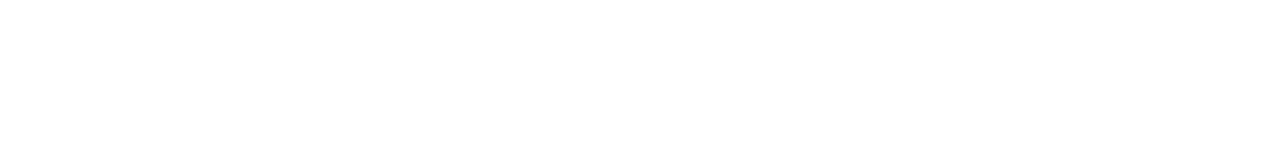
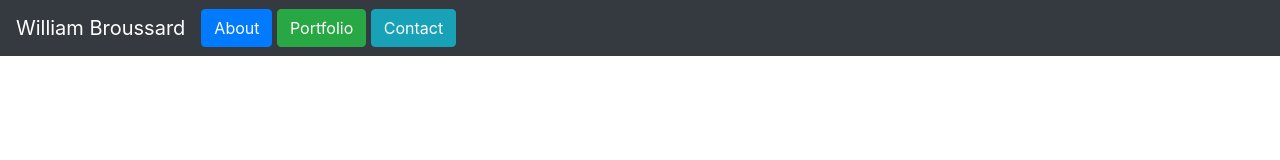
Before and after one commit to Karsus7/Homework2, a plain HTML site: page portfolio.html in a window 1280 px wide. Drawn offline with nearby package versions, Linux system fonts and the light colour scheme.

Commit message:
navbar buttons made and linked on all files

```diff
--- a/portfolio.html
+++ b/portfolio.html
@@ -1,13 +1,34 @@
 <!DOCTYPE html>
 <html lang="en">
+
 <head>
     <meta charset="UTF-8">
     <meta name="viewport" content="width=device-width, initial-scale=1.0">
-    <title>Document</title>
+    <title>William Broussard Portfolio</title>
     <link rel="stylesheet" href="https://stackpath.bootstrapcdn.com/bootstrap/4.4.1/css/bootstrap.min.css"
         integrity="sha384-Vkoo8x4CGsO3+Hhxv8T/Q5PaXtkKtu6ug5TOeNV6gBiFeWPGFN9MuhOf23Q9Ifjh" crossorigin="anonymous" />
 </head>
+
+<nav class="navbar navbar-expand-lg navbar-dark bg-dark">
+    <a class="navbar-brand" href="#">William Broussard</a>
+    <button class="navbar-toggler" data-toggle="collapse" data-target="#navbarSupportedContent"
+        aria-controls="navbarSupportedContent" aria-expanded="false" aria-label="Toggle navigation">
+        <span class="navbar-toggler-icon"></span>
+    </button>
+    <div>
+        <a href="file:///C:/Users/William%20Broussard/Desktop/homework/Homework2/index.html#"
+            class="btn btn-primary">About</a>
+        <a href="file:///C:/Users/William%20Broussard/Desktop/homework/Homework2/portfolio.html"
+            class="btn btn-success">Portfolio</a>
+        <a href="file:///C:/Users/William%20Broussard/Desktop/homework/Homework2/contact.html"
+            class="btn btn-info">Contact</a>
+    </div>
+
+    </div>
+</nav>
+
 <body>
 
 </body>
+
 </html>
```
Also changed, not shown: contact.html (+22 -1 lines), index.html (+22 -1 lines).
